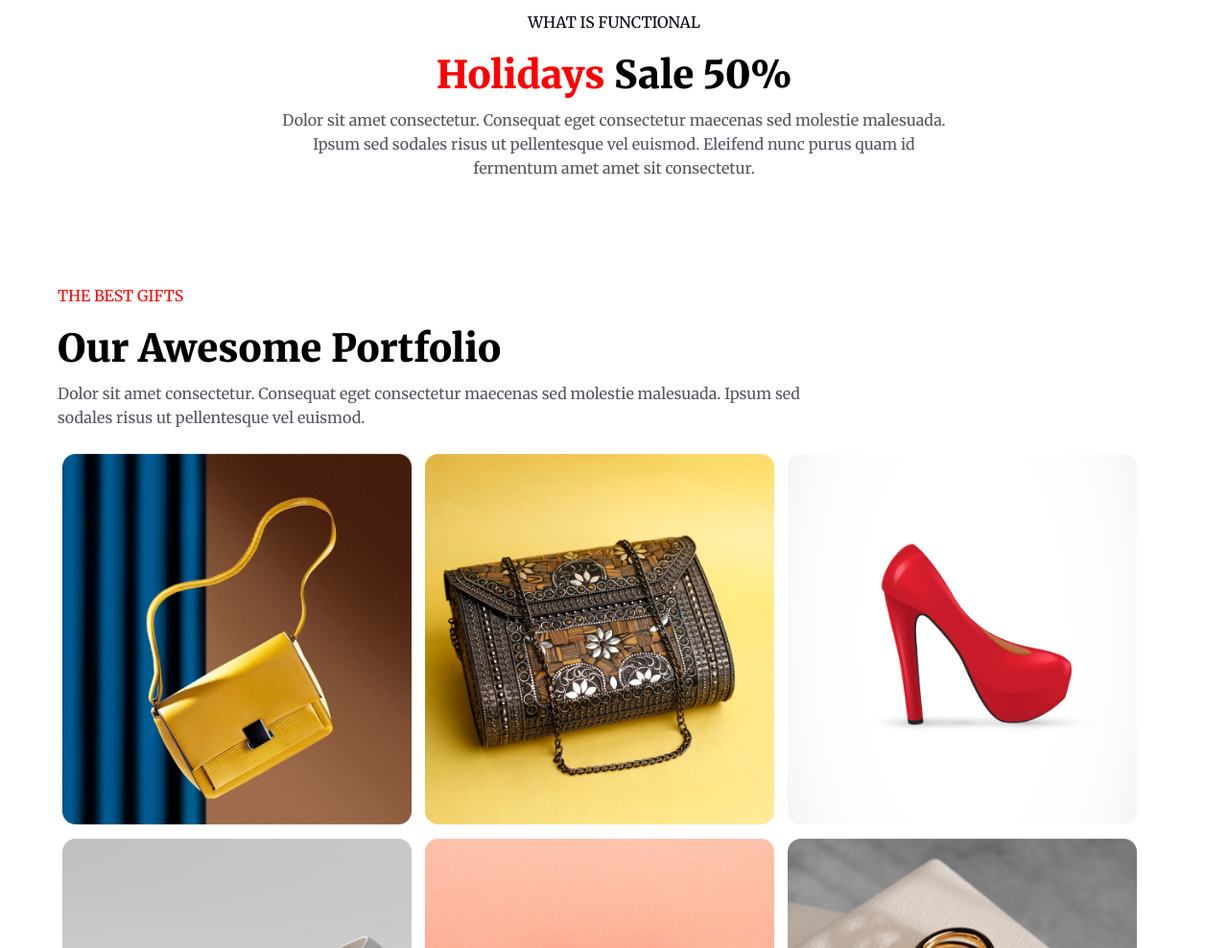
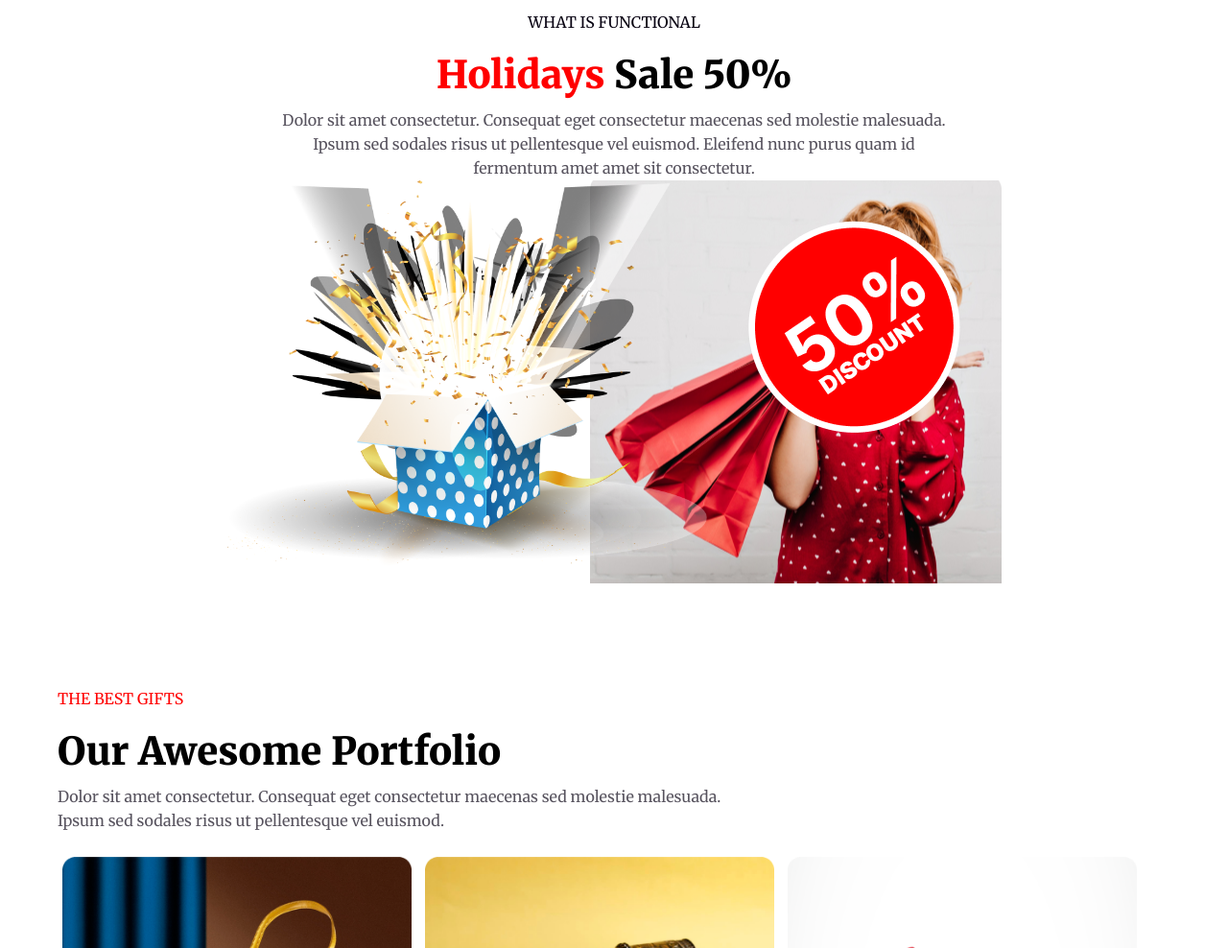
Before and after one commit to Munir102/new-year-new-mission, a plain HTML site: page index.html in a window 1280 px wide. Shown: the part 3162-4150 px from the top of the page at 96% size. Drawn offline with Linux system fonts and the light colour scheme.

Commit message:
some issues are solved.

```diff
--- a/assets/style.css
+++ b/assets/style.css
@@ -254,6 +254,17 @@
     line-height: 25px;
 }
 
+.holiday_banner{
+    display: flex;
+    background-image: url(./img/Rectangle\ 1.png);
+    background-repeat: no-repeat;
+    background-position: right;
+}
+
+.holiday_banner .box_img img{
+    width: 500px;
+}
+
 
 .portfolio_part{
     display: flex;
@@ -270,7 +281,6 @@
 }
 
 .portfolio_part .content{
-    width: 800px;
     color: #070211ad;
     line-height: 25px;
 }
--- a/index.html
+++ b/index.html
@@ -88,6 +88,12 @@
                     molestie malesuada. Ipsum sed sodales risus ut pellentesque vel euismod. Eleifend nunc purus quam id fermentum amet amet sit consectetur.</p>
             </div>
             <div class="holiday_banner">
+                <div class="box_img">
+                    <img src="./assets/img/Group 75.png" alt="" srcset="">
+                </div>
+                <div class="circle_img">
+                    <img src="./assets/img/Group 44.png" alt="" srcset="">
+                </div>
 
             </div>
         </div>
@@ -100,7 +106,7 @@
                     <p>Our Awesome Portfolio</p>
                 </div>
                 <div class="content">
-                    <p>Dolor sit amet consectetur. Consequat eget consectetur maecenas sed molestie malesuada. Ipsum sed sodales risus ut pellentesque vel euismod. </p>
+                    <p>Dolor sit amet consectetur. Consequat eget consectetur maecenas sed molestie malesuada. <br> Ipsum sed sodales risus ut pellentesque vel euismod. </p>
                 </div>
             </div>
             <div class="portfolio_img">
```
